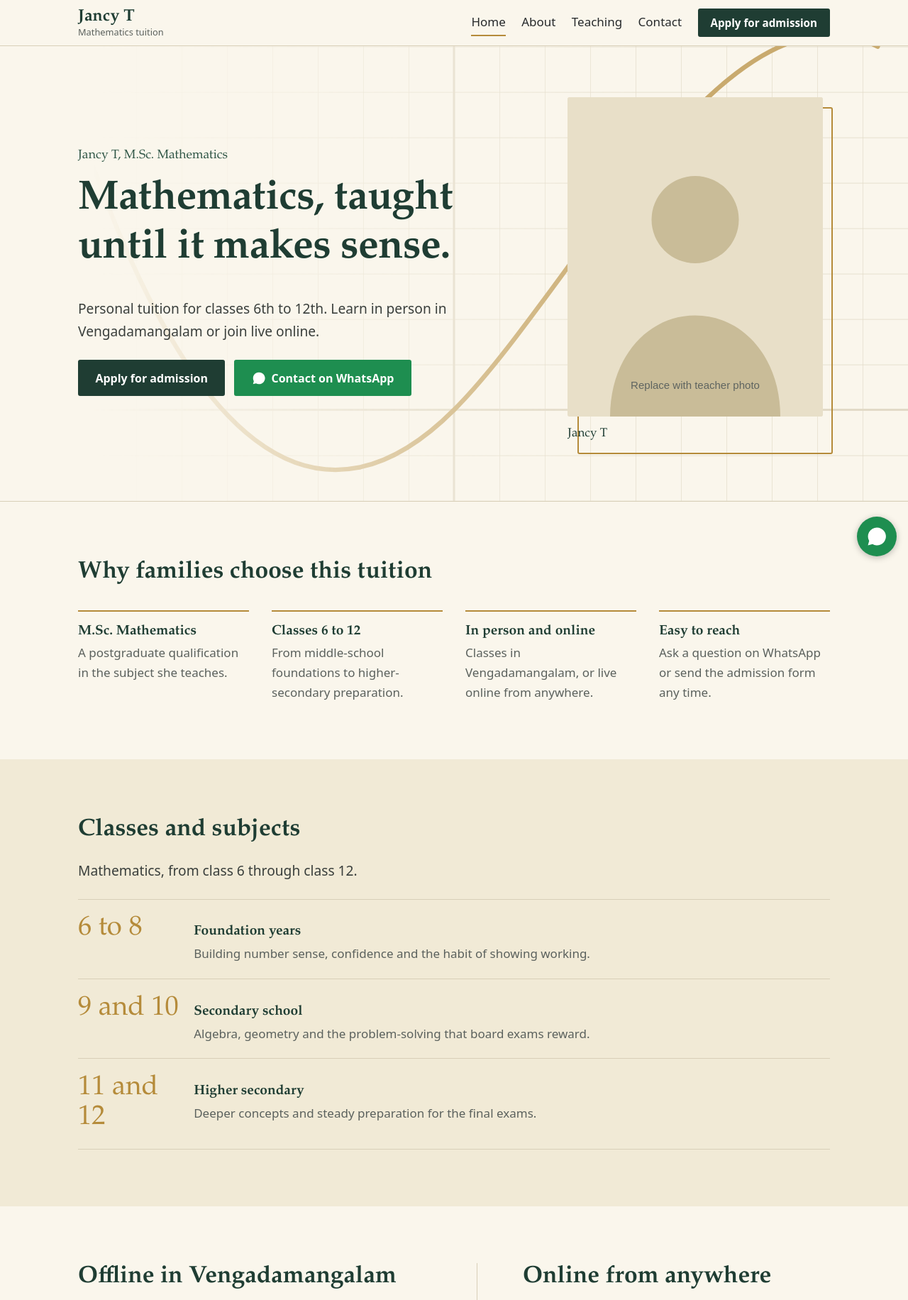
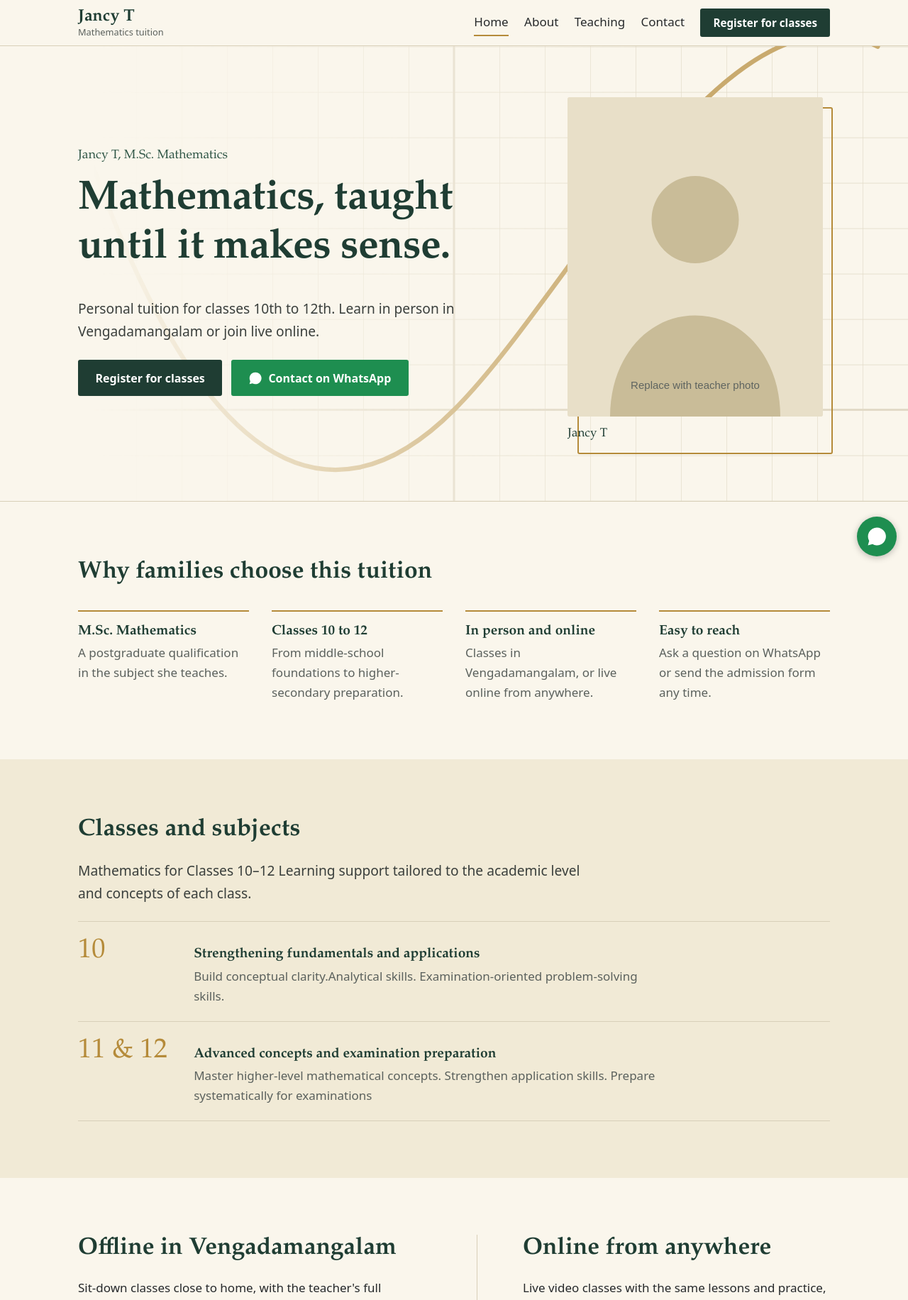
Before and after one commit to Samrajji17/tutor-app, a Flask app: page / in a window 1280 px wide. Shown: the top 1832 px of the page at 71% size. Run offline with Flask 3, Linux system fonts and the light colour scheme; some libraries are stand-ins or nearby versions.

Commit message:
Rename templates/public to templates/site

```diff
--- a/app/content.py
+++ b/app/content.py
@@ -19,23 +19,22 @@ TIMINGS = [
 
 HIGHLIGHTS = [
     ("M.Sc. Mathematics", "A postgraduate qualification in the subject she teaches."),
-    ("Classes 6 to 12", "From middle-school foundations to higher-secondary preparation."),
+    ("Classes 10 to 12", "From middle-school foundations to higher-secondary preparation."),
     ("In person and online", "Classes in Vengadamangalam, or live online from anywhere."),
     ("Easy to reach", "Ask a question on WhatsApp or send the admission form any time."),
 ]
 
 CLASS_BANDS = [
-    ("6 to 8", "Foundation years", "Building number sense, confidence and the habit of showing working."),
-    ("9 and 10", "Secondary school", "Algebra, geometry and the problem-solving that board exams reward."),
-    ("11 and 12", "Higher secondary", "Deeper concepts and steady preparation for the final exams."),
+    ("10", "Strengthening fundamentals and applications", "Build conceptual clarity.Analytical skills. Examination-oriented problem-solving skills."),
+    ("11 & 12", "Advanced concepts and examination preparation", "Master higher-level mathematical concepts. Strengthen application skills. Prepare systematically for examinations"),
 ]
 
 # sample: True -> shows a "Sample" tag. Rewrite these in the teacher's own words.
 METHODOLOGY = [
-    ("Understand the idea", "Each topic starts from why it works, not only how to do it."),
-    ("Practise with guidance", "Worked examples first, then problems the student tries independently."),
-    ("Correct and revisit", "Mistakes are explained and revisited until the method is clear."),
-    ("Prepare for tests", "Regular revision and exam-style questions close each unit."),
+    ("Conceptual understanding", "Introduce each concept with clear explanations and examples, helping students understand the logic behind mathematical methods."),
+    ("Guided practice", "Work through problems step by step before encouraging students to solve similar questions independently."),
+    ("Doubt clarification", "Encourage students to ask questions, revisit challenging concepts and learn from their mistakes."),
+    ("Revision and assessment", "Use appropriate revision practice, questions and exam-style problems to reinforce learning and assess understanding."),
 ]
 
 TESTIMONIALS = [
@@ -48,7 +47,7 @@ TESTIMONIALS = [
 ]
 
 FAQS = [
-    ("Which classes and subjects are taught?", "Mathematics for classes 6 to 12."),
+    ("Which classes and subjects are taught?", "Mathematics for classes 10 to 12."),
     ("Are classes online or in person?", "Both. Choose offline in Vengadamangalam or online when you apply."),
     ("How do I apply?", "Fill in the admission form. You will get a reference number, and the teacher will contact you on the mobile number you give."),
     ("What about fees and batch timings?", "These are shared directly by the teacher. Ask on WhatsApp or mention it in the form."),
@@ -56,10 +55,15 @@ FAQS = [
 ]
 
 ABOUT = {
-    "bio": "[Sample. Write a short introduction in the first person or third person: who Jancy T is, what she enjoys about teaching mathematics, and who she teaches.]",
-    "experience": "[Add years of experience and where she has taught.]",
-    "philosophy": "[Sample. Write her teaching philosophy in two or three sentences.]",
-    "achievements": [],  # e.g. ["Rank holder, University of ..."]. Add only real achievements.
+    "bio": """I am Jancy T, a postgraduate in Mathematics (M.Sc. Mathematics), with a background in school teaching and private tutoring.
+            I teaches Mathematics to students of Classes 10, 11 and 12 across CBSE, ICSE and State Board curriculam, in both English and Tamil.
+            For me, teaching mathematics is about making sense of what once seemed difficult.
+            I focuses on connecting conceptual understanding with examination-oriented practice through structured lessons and customised worksheets,
+            helping students understand the logic behind concepts and apply them with clarity.
+            """,
+    "experience": "Five years of experience in private tutoring, teaching mathematics to students across multiple curriculums with a focus on school-level learning and examination preparation.",
+    "philosophy": "Mathematics is not just hard; the way it is taught matters.",
+    "achievements": ["Completed an academic project in Mathematical Education as part of postgraduate studies in Mathematics."],  # e.g. ["Rank holder, University of ..."]. Add only real achievements.
 }
 
 
@@ -74,7 +78,7 @@ def load_site():
         "name": name,
         "first_name": name.split()[0],
         "qualification": "M.Sc. Mathematics",
-        "classes": "6th to 12th",
+        "classes": "10th to 12th",
         "subjects": ["Mathematics"],
         "location": "Vengadamangalam",
         "address": _env("TEACHER_ADDRESS", "Vengadamangalam"),
--- a/app/templates/base.html
+++ b/app/templates/base.html
@@ -5,7 +5,7 @@
   <meta charset="utf-8">
   <meta name="viewport" content="width=device-width, initial-scale=1">
   <title>{% block title %}{{ site.name }}, mathematics tuition in {{ site.location }}{% endblock %}</title>
-  <meta name="description" content="{% block description %}Mathematics tuition for classes 6 to 12 with {{ site.name }} ({{ site.qualification }}) in {{ site.location }} and online. Apply for admission online.{% endblock %}">
+  <meta name="description" content="{% block description %}Mathematics tuition for classes 6 to 12 with {{ site.name }} ({{ site.qualification }}) in {{ site.location }} and online. Register for classes online.{% endblock %}">
   <link rel="canonical" href="{{ canonical_url }}">
   <meta property="og:type" content="website">
   <meta property="og:site_name" content="{{ site.name }}, mathematics tuition">
@@ -30,7 +30,7 @@
       <a href="{{ url_for('public.about') }}" {% if here == 'public.about' %}aria-current="page"{% endif %}>About</a>
       <a href="{{ url_for('public.teaching') }}" {% if here == 'public.teaching' %}aria-current="page"{% endif %}>Teaching</a>
       <a href="{{ url_for('public.contact') }}" {% if here == 'public.contact' %}aria-current="page"{% endif %}>Contact</a>
-      <a class="btn btn-sm" href="{{ url_for('admission.apply') }}">Apply for admission</a>
+      <a class="btn btn-sm" href="{{ url_for('admission.apply') }}">Register for classes</a>
     </nav>
   </div>
 </header>
@@ -45,7 +45,7 @@
   <div class="wrap foot-grid">
     <div>
       <p class="foot-name">{{ site.name }}</p>
-      <p>{{ site.qualification }}<br>Mathematics for classes {{ site.classes }}<br>{{ site.address }} and online</p>
+      <p>{{ site.qualification }}<br>Mathematics for classes {{ site.classes }}<br>online & offline/ small batch learning {{ site.location }}</p>
     </div>
     <div>
       <p class="foot-head">Pages</p>
--- a/app/templates/components/_macros.html
+++ b/app/templates/components/_macros.html
@@ -1,4 +1,4 @@
-{% macro sample_tag() %}{% if site.show_sample %}<span class="sample">Sample, edit me</span>{% endif %}{% endmacro %}
+{% macro sample_tag() %}{% if site.show_sample %}{% endif %}{% endmacro %}
 
 {% macro wa_icon() %}<svg class="icon" viewBox="0 0 24 24" aria-hidden="true" focusable="false"><path fill="currentColor" d="M17.5 14.4c-.3-.1-1.7-.8-2-.9-.3-.1-.5-.1-.7.1-.2.3-.8.9-.9 1.1-.2.2-.3.2-.6.1-.3-.1-1.2-.4-2.3-1.4-.8-.8-1.4-1.7-1.6-2-.2-.3 0-.4.1-.6l.4-.5c.1-.2.2-.3.3-.5.1-.2 0-.4 0-.5-.1-.1-.7-1.6-.9-2.2-.2-.6-.5-.5-.7-.5h-.6c-.2 0-.5.1-.8.4-.3.3-1 1-1 2.5s1.1 2.9 1.2 3.1c.1.2 2.1 3.2 5.1 4.5.7.3 1.3.5 1.7.6.7.2 1.4.2 1.9.1.6-.1 1.7-.7 2-1.4.2-.7.2-1.3.2-1.4-.1-.1-.3-.2-.6-.3zM12 2a10 10 0 00-8.6 15L2 22l5.2-1.4A10 10 0 1012 2z"/></svg>{% endmacro %}
 
--- a/app/templates/site/about.html
+++ b/app/templates/site/about.html
@@ -20,7 +20,7 @@
       <h2>Achievements</h2>
       {% if site.about.achievements %}<ul>{% for a in site.about.achievements %}<li>{{ a }}</li>{% endfor %}</ul>
       {% else %}<p>[Add achievements here] {{ sample_tag() }}</p>{% endif %}
-      <p><a class="btn" href="{{ url_for('admission.apply') }}">Apply for admission</a></p>
+      <p><a class="btn" href="{{ url_for('admission.apply') }}">Register for classes</a></p>
     </div>
   </div>
 </section>
--- a/app/templates/site/admission.html
+++ b/app/templates/site/admission.html
@@ -1,11 +1,11 @@
 {% extends "base.html" %}
 {% from "components/_macros.html" import field, choices with context %}
-{% block title %}Apply for admission, {{ site.name }}{% endblock %}
+{% block title %}Register for classes, {{ site.name }}{% endblock %}
 {% block description %}Apply online for mathematics tuition with {{ site.name }}. Fill in student and parent details and receive an application reference number.{% endblock %}
 {% block content %}
 <section class="section">
   <div class="wrap form-wrap">
-    <h1>Apply for admission</h1>
+    <h1>Register for classes</h1>
     <p class="lead">Tell us about the student. Fields marked <span class="req">*</span> are required. The teacher will contact you on the mobile number you give.</p>
     <form method="post" action="{{ url_for('admission.apply') }}" class="form" data-once>
       {{ form.hidden_tag() }}
--- a/app/templates/site/contact.html
+++ b/app/templates/site/contact.html
@@ -1,7 +1,7 @@
 {% extends "base.html" %}
 {% from "components/_macros.html" import field, wa_button with context %}
 {% block title %}Contact {{ site.name }}, mathematics tuition in {{ site.location }}{% endblock %}
-{% block description %}Phone, WhatsApp, email and location for {{ site.name }}'s mathematics tuition in {{ site.location }}. Send a message or apply for admission.{% endblock %}
+{% block description %}Phone, WhatsApp, email and location for {{ site.name }}'s mathematics tuition in {{ site.location }}. Send a message or Register for classes.{% endblock %}
 {% block content %}
 <section class="section">
   <div class="wrap split">
--- a/app/templates/site/home.html
+++ b/app/templates/site/home.html
@@ -23,7 +23,7 @@
       <h1>Mathematics, taught until it makes sense.</h1>
       <p class="lead">Personal tuition for classes {{ site.classes }}. Learn in person in {{ site.location }} or join live online.</p>
       <div class="actions">
-        <a class="btn" href="{{ url_for('admission.apply') }}">Apply for admission</a>
+        <a class="btn" href="{{ url_for('admission.apply') }}">Register for classes</a>
         {{ wa_button("Contact on WhatsApp") }}
       </div>
     </div>
@@ -46,7 +46,7 @@
 <section class="section tint">
   <div class="wrap">
     <h2>Classes and subjects</h2>
-    <p class="lead">Mathematics, from class 6 through class 12.</p>
+    <p class="lead">Mathematics for Classes 10–12 Learning support tailored to the academic level and concepts of each class.</p>
     <div class="bands">
       {% for range, name, text in site.class_bands %}
       <div class="band"><p class="band-range">{{ range }}</p><div><h3>{{ name }}</h3><p>{{ text }}</p></div></div>
@@ -111,7 +111,7 @@
     <div>
       <h2>Ready to start?</h2>
       <p class="lead">Send the admission form. It takes about three minutes.</p>
-      <p><a class="btn" href="{{ url_for('admission.apply') }}">Apply for admission</a></p>
+      <p><a class="btn" href="{{ url_for('admission.apply') }}">Register for classes</a></p>
     </div>
     <div>
       <h2>Or talk first</h2>
--- a/app/templates/site/teaching.html
+++ b/app/templates/site/teaching.html
@@ -1,7 +1,7 @@
 {% extends "base.html" %}
 {% from "components/_macros.html" import sample_tag, wa_button with context %}
 {% block title %}Classes, subjects and timings, {{ site.name }}{% endblock %}
-{% block description %}Mathematics for classes 6 to 12, offline in {{ site.location }} and online. See classes taught, methodology and tuition timings.{% endblock %}
+{% block description %}Mathematics for classes 10 to 12, offline in {{ site.location }} and online. See classes taught, methodology and tuition timings.{% endblock %}
 {% block content %}
 <section class="section">
   <div class="wrap">
@@ -37,7 +37,7 @@
   <div class="wrap narrow">
     <h2>Learning support</h2>
     <p>Students can ask questions in class and by message. Share a doubt on WhatsApp and the teacher will respond when she is available.</p>
-    <p class="actions"><a class="btn" href="{{ url_for('admission.apply') }}">Apply for admission</a>{{ wa_button() }}</p>
+    <p class="actions"><a class="btn" href="{{ url_for('admission.apply') }}">Register for classes</a>{{ wa_button() }}</p>
   </div>
 </section>
 {% endblock %}
--- a/run.py
+++ b/run.py
@@ -9,5 +9,6 @@ if __name__ == "__main__":
     app.run(
         host=os.environ.get("HOST", "127.0.0.1"),
         port=int(os.environ.get("PORT", "5000")),
-        debug=Config.DEBUG,
+        # debug=Config.DEBUG,
+        debug=True,
     )
```
